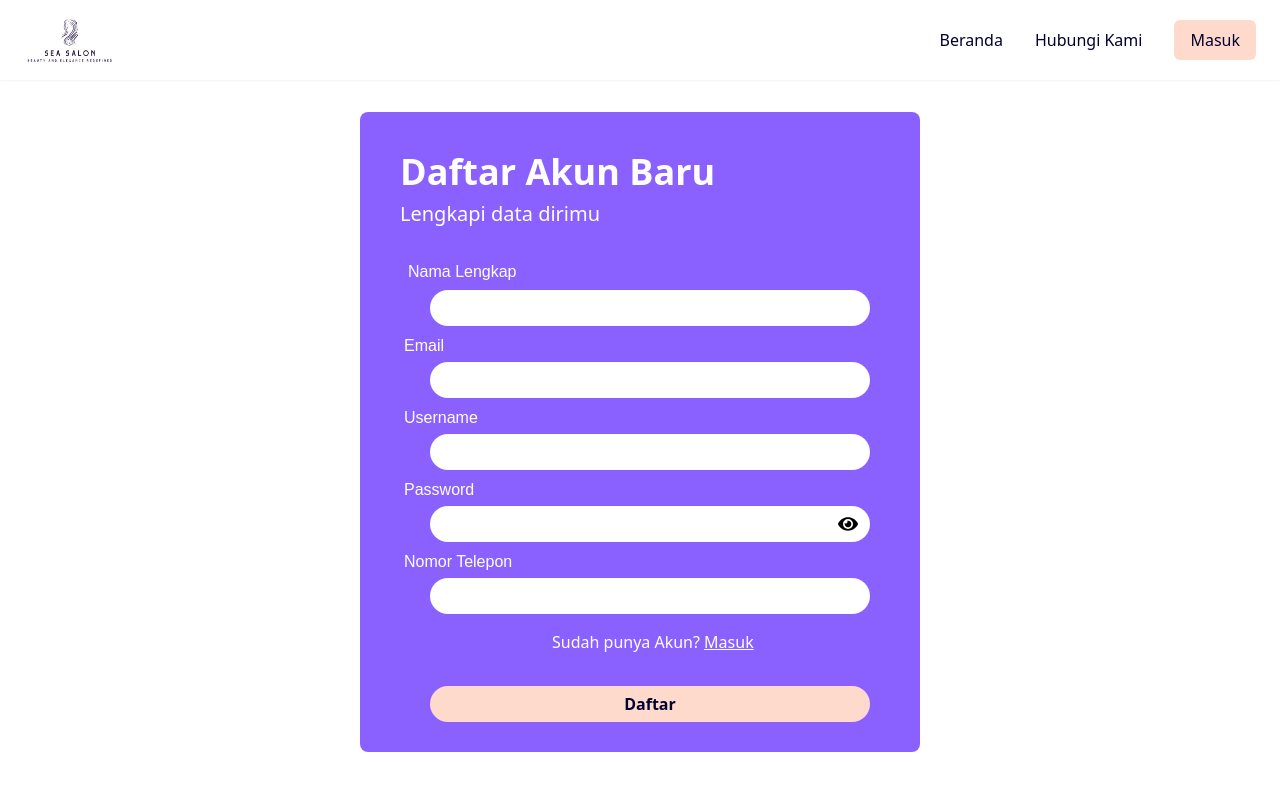
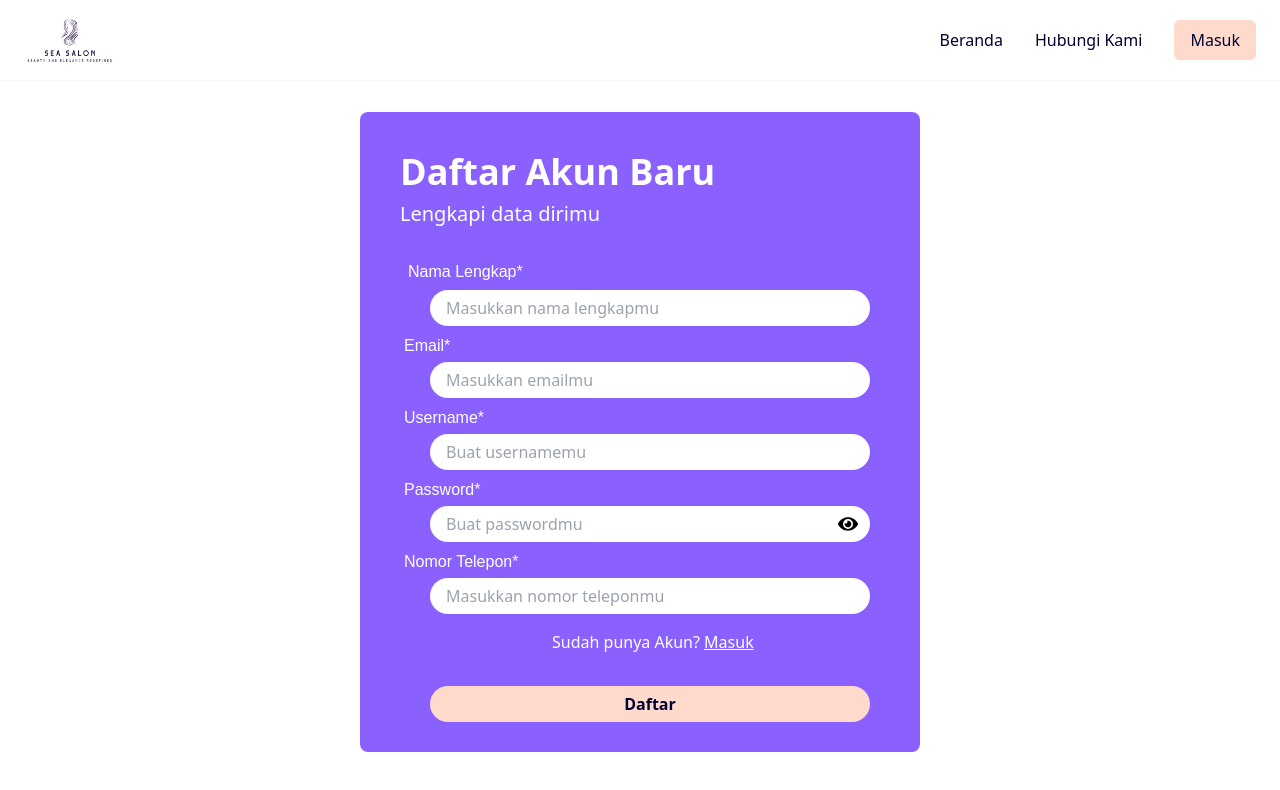
Before and after one commit to alvinwidi33/compfest, a React (Create React App) app: page /register in a window 1280 px wide. Shown: the top 790 px of the page. Built offline with nearby package versions, Linux system fonts and the light colour scheme; the HTML template or start-up script is replaced by a standard one.

Commit message:
benerin readme

```diff
--- a/src/components/feedback.js
+++ b/src/components/feedback.js
@@ -22,7 +22,7 @@ function Feedback({ isOpen, onClose, onSubmit }) {
       <div className="bg-white p-6 rounded-lg shadow-lg font-[Poppins, sans-serif]">
         <h2 className="text-2xl font-semibold text-[#020030] text-center mb-4">Berikan Ulasanmu</h2>
         <div className="mb-4">
-          <label className="block text-[#020030] text-sm font-bold mb-2">Rating:</label>
+          <label className="block text-[#020030] text-sm font-bold mb-2">Rating<span className='text-[#FF605A]'>*</span></label>
           <div className="flex space-x-2">
             {[1, 2, 3, 4, 5].map((star) => (
               <button
@@ -36,7 +36,7 @@ function Feedback({ isOpen, onClose, onSubmit }) {
           </div>
         </div>
         <div className="mb-4">
-          <label className="block text-[#020030] text-sm font-bold mb-2">Ulasan:</label>
+          <label className="block text-[#020030] text-sm font-bold mb-2">Ulasan<span className='text-[#FF605A]'>*</span></label>
           <textarea
             className="shadow appearance-none border rounded w-full py-2 px-3 text-[#020030] leading-tight focus:outline-none focus:shadow-outline"
             rows="4"
--- a/src/pages/customer/add-reservation.js
+++ b/src/pages/customer/add-reservation.js
@@ -136,7 +136,6 @@ function AddReservation() {
     const reserveStartTime = new Date(reserve.datetime_start).toISOString();
 
     if (reserveStartTime < currentTime) {
-      setShowModal(false);
       alert("Waktu tidak boleh kurang dari saat ini");
       return;
     }
@@ -274,8 +273,8 @@ function AddReservation() {
         </div>
       )}
       {errorMessage && (
-        <div className="absolute top-1/2 left-1/2 transform -translate-x-1/2 -translate-y-1/2 bg-red-500 p-4 rounded-lg shadow-lg flex items-center">
-          <p className="text-white">{errorMessage}</p>
+        <div className="absolute top-1/2 left-1/2 transform -translate-x-1/2 -translate-y-1/2 bg-[#FEDACC] p-4 rounded-lg shadow-lg flex items-center">
+          <p className="text-[#020030]">{errorMessage}</p>
         </div>
       )}
       <ConfirmationModal
--- a/src/pages/login.js
+++ b/src/pages/login.js
@@ -82,6 +82,8 @@ function Login() {
                 className='mt-[178px] ml-[70px] h-9 w-[440px] rounded-3xl pl-4'
                 value={usernameOrEmail}
                 onChange={(e) => setUsernameOrEmail(e.target.value)}
+                required
+                placeholder="Masukkan username atau emailmu"
               />
               <div className="mt-1 ml-9 text-white inline-flex items-center" style={{ fontFamily: 'Inter, sans-serif' }}>
                 <p className='ml-2 mt-1'>Password</p>
@@ -92,6 +94,8 @@ function Login() {
                   className='h-9 w-full rounded-3xl pl-4 pr-10'
                   value={password}
                   onChange={(e) => setPassword(e.target.value)}
+                  required
+                  placeholder="Masukkan passwordmu"
                 />
                 <button
                   type="button"
--- a/src/pages/register.js
+++ b/src/pages/register.js
@@ -61,34 +61,40 @@ function Register() {
                 <p className="text-xl font-normal mt-2">Lengkapi data dirimu</p>
               </div>
               <div className='mt-[148px] ml-10 text-white absolute inline-flex items-center' style={{ fontFamily: 'Poppins, sans-serif' }}>
-                <p className="ml-2">Nama Lengkap</p>
+                <p className="ml-2">Nama Lengkap*</p>
               </div>
               <input
                 type="text"
                 className='mt-[178px] ml-[70px] h-9 w-[440px] rounded-3xl pl-4'
                 value={full_name}
                 onChange={(e) => setFullName(e.target.value)}
+                required
+                placeholder="Masukkan nama lengkapmu"
               />
               <div className="mt-1 ml-9 text-white inline-flex items-center" style={{ fontFamily: 'Poppins, sans-serif' }}>
-                <p className='ml-2 mt-1'>Email</p>
+                <p className='ml-2 mt-1'>Email*</p>
               </div>
               <input
                 type="email"
                 className='mt-1 ml-[70px] h-9 w-[440px] rounded-3xl pl-4'
                 value={email}
                 onChange={(e) => setEmail(e.target.value)}
+                required
+                placeholder="Masukkan emailmu"
               />
               <div className="mt-1 ml-9 text-white inline-flex items-center" style={{ fontFamily: 'Poppins, sans-serif' }}>
-                <p className='ml-2 mt-1'>Username</p>
+                <p className='ml-2 mt-1'>Username*</p>
               </div>
               <input
                 type="username"
                 className='mt-1 ml-[70px] h-9 w-[440px] rounded-3xl pl-4'
                 value={username}
                 onChange={(e) => setUsername(e.target.value)}
+                required
+                placeholder="Buat usernamemu"
               />
               <div className="mt-1 ml-9 text-white inline-flex items-center" style={{ fontFamily: 'Poppins, sans-serif' }}>
-                <p className='ml-2 mt-1'>Password</p>
+                <p className='ml-2 mt-1'>Password*</p>
               </div>
               <div className="relative mt-1 ml-[70px] w-[440px]">
                 <input
@@ -96,6 +102,8 @@ function Register() {
                   className='h-9 w-full rounded-3xl pl-4 pr-10'
                   value={password}
                   onChange={(e) => setPassword(e.target.value)}
+                  required
+                  placeholder="Buat passwordmu"
                 />
                 <button
                   type="button"
@@ -106,13 +114,14 @@ function Register() {
                 </button>
               </div>
               <div className="mt-1 ml-9 text-white inline-flex items-center" style={{ fontFamily: 'Poppins, sans-serif' }}>
-                <p className='ml-2 mt-1'>Nomor Telepon</p>
+                <p className='ml-2 mt-1'>Nomor Telepon*</p>
               </div>
               <input
                 type="text"
                 className='mt-1 ml-[70px] h-9 w-[440px] rounded-3xl pl-4'
                 value={phone_number}
                 onChange={(e) => setPhoneNumber(e.target.value)}
+                placeholder="Masukkan nomor teleponmu"
               />
               <p className="text-white font-[Poppins, sans-serif] ml-48 mt-4">Sudah punya Akun? <span> </span>
                 <Link to="/login" className='underline'>Masuk</Link>
```
Also changed, not shown: 1 other file (tests, documents, lock files or other folders).
